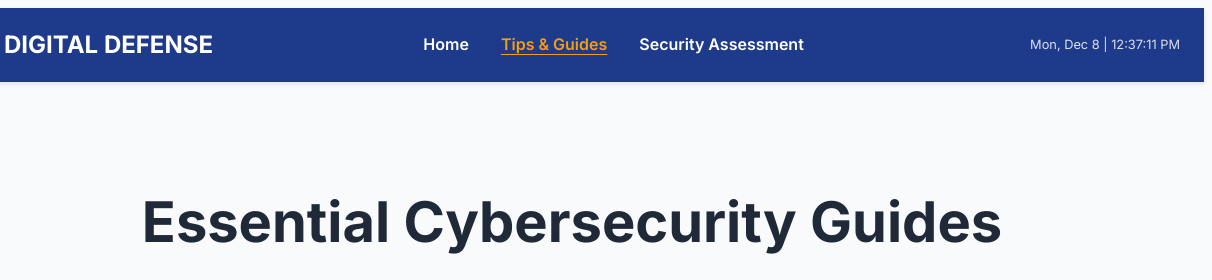
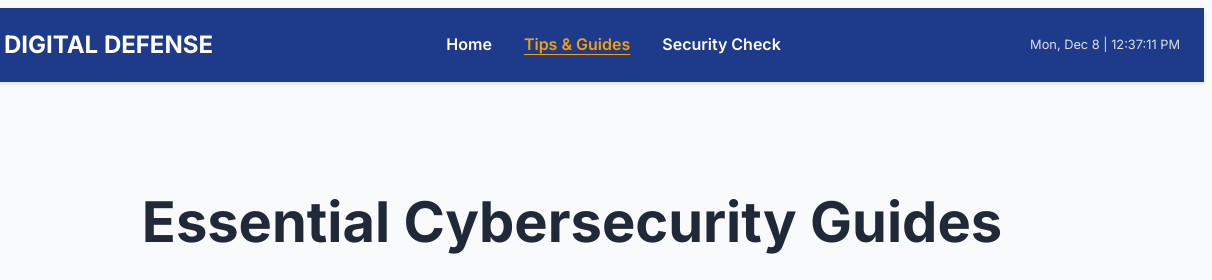
Before and after one commit to ADEstrada/Digital-Defense-Hub, a plain HTML site: page tips_guides.html in a window 1280 px wide. Shown: the top 280 px of the page, 68-1280 px from the left. Drawn offline with Linux system fonts and the light colour scheme.

Commit message:
Update tips_guides.html

```diff
--- a/tips_guides.html
+++ b/tips_guides.html
@@ -23,7 +23,7 @@
         <nav class ="nav-pages">
             <a href="index.html">Home</a>
             <a href="tips_guides.html" class="active">Tips & Guides</a>
-            <a href="security_assessment.html">Security Assessment</a>
+            <a href="security_assessment.html">Security Check</a>
         </nav>
 
         <div id="current-datetime" class="header-datetime"></div>
@@ -221,4 +221,5 @@
     <script src="script.js"></script>
 
 </body>
+
 </html>
```
